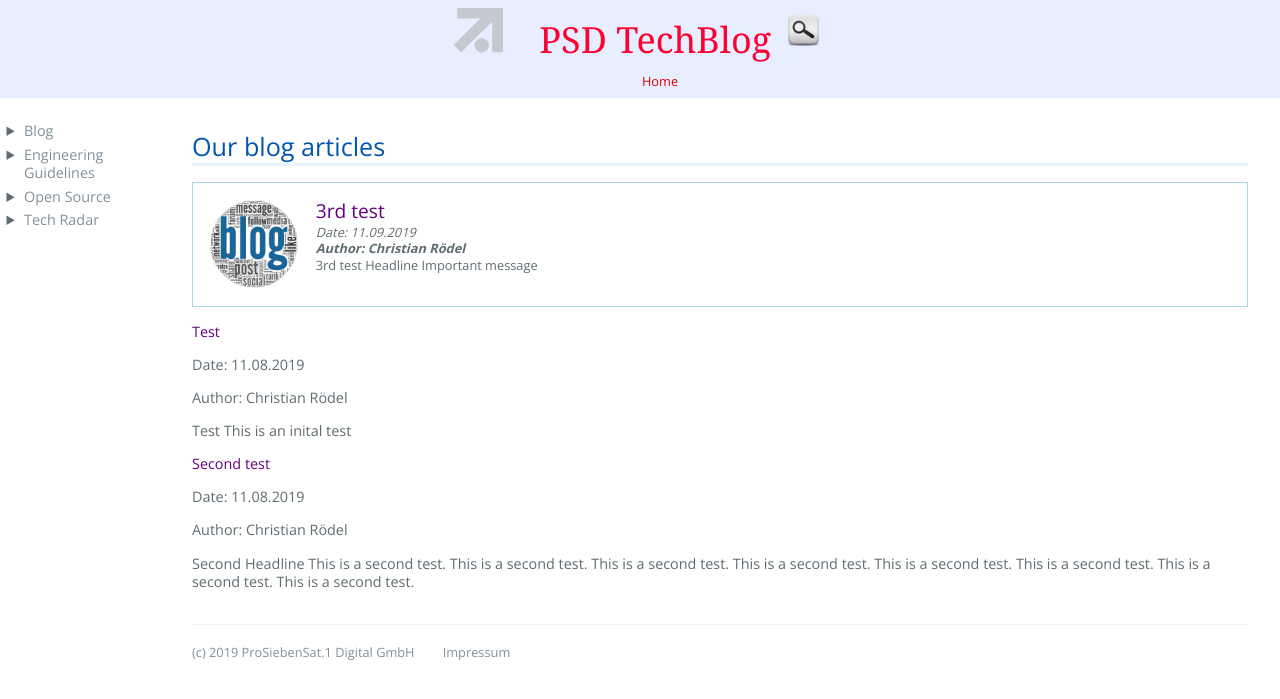
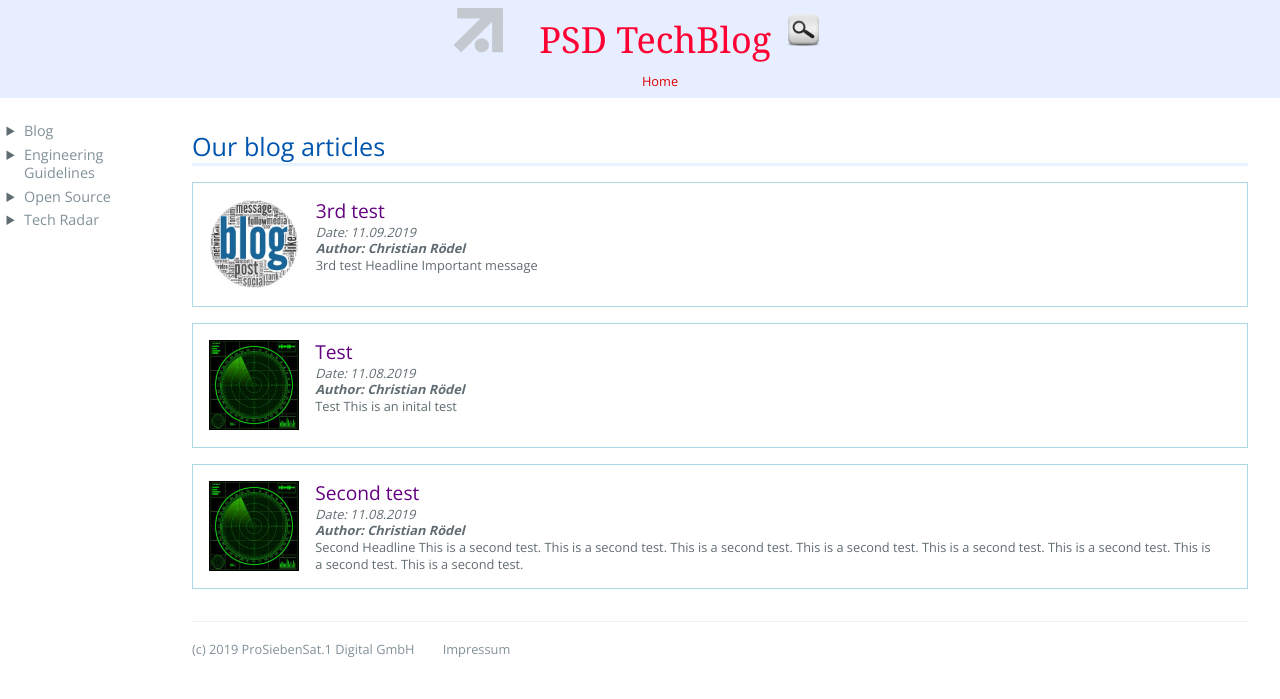
Before and after one commit to croedel/PSD-blog, a Jekyll site: the page built from blog.md, in a window 1280 px wide. Shown: the top 699 px of the page. Built offline with Jekyll 4.4.1, drawn with Linux system fonts in a browser that asks for light colours; our own code applies the rules of GitHub Pages for plain Markdown files.

Commit message:
Update blog.md

```diff
--- a/blog.md
+++ b/blog.md
@@ -7,7 +7,6 @@ breadcrumb: Blog
 
 <section class="post-list">
   {% for post in site.posts %}
-    {% if forloop.index < 2 %}
       <section class="post">
         {% if post.image %}
           <img class="image" src="{{ site.baseurl }}/images/posts/{{ post.image }}"/>
@@ -19,13 +18,5 @@ breadcrumb: Blog
           <p class="author"> Author: {{ post.author }} </p>
           <p class="excerpt"> {{ post.content | strip_html | truncatewords: 50 }} </p>
       </section>
-    {% else %}
-      <section class="post-small">
-          <p class="title"> <a href="{{ post.url | prepend: site.baseurl }}">{{ post.title }}</a> </p>
-          <p class="date"> Date: {{ post.date | date: '%d.%m.%Y' }} </p>
-          <p class="author"> Author: {{ post.author }} </p>
-          <p class="excerpt"> {{ post.content | strip_html | truncatewords: 50 }} </p>
-      </section>
-    {% endif %}
   {% endfor %}
 </section>
```
